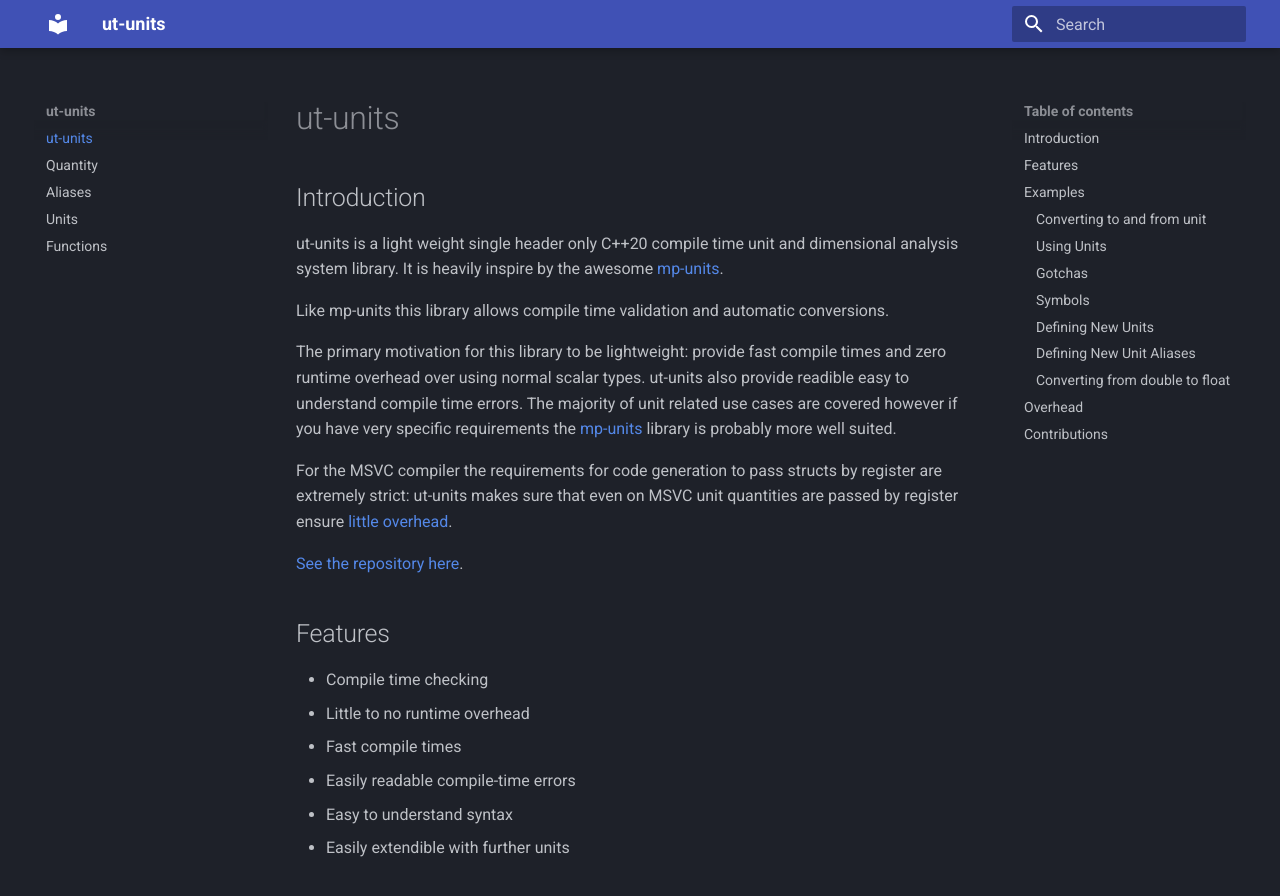
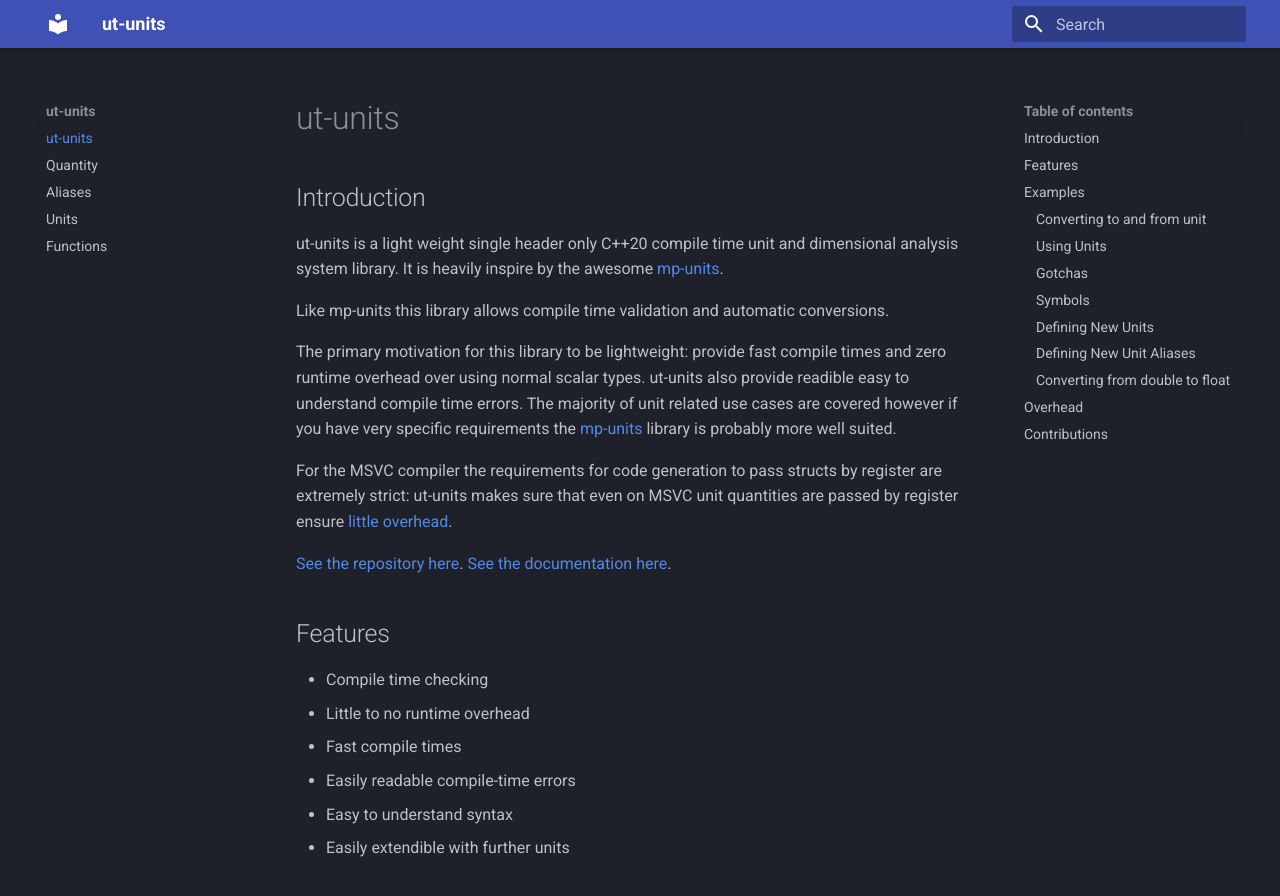
Before and after one commit to 08jne01/ut-units, an MkDocs documentation site: the page built from doc/index.md, in a window 1280 px wide and 900 px high. Shown: the top 896 px of the window. Built offline with MkDocs 1.6.1 and Material for MkDocs 9.7.7, drawn with Linux system fonts in a browser that asks for light colours.

Commit message:
Add doc link to the readme and index

```diff
--- a/doc/index.md
+++ b/doc/index.md
@@ -11,6 +11,7 @@ The primary motivation for this library to be lightweight: provide fast compile
 For the MSVC compiler the requirements for code generation to pass structs by register are extremely strict: ut-units makes sure that even on MSVC unit quantities are passed by register ensure [little overhead](#overhead).
 
 [See the repository here](https://github.com/08jne01/ut-units).
+[See the documentation here](https://08jne01.github.io/ut-units/).
 
 ## Features
 
```
Also changed, not shown: readme.md (+1 -0 lines).
